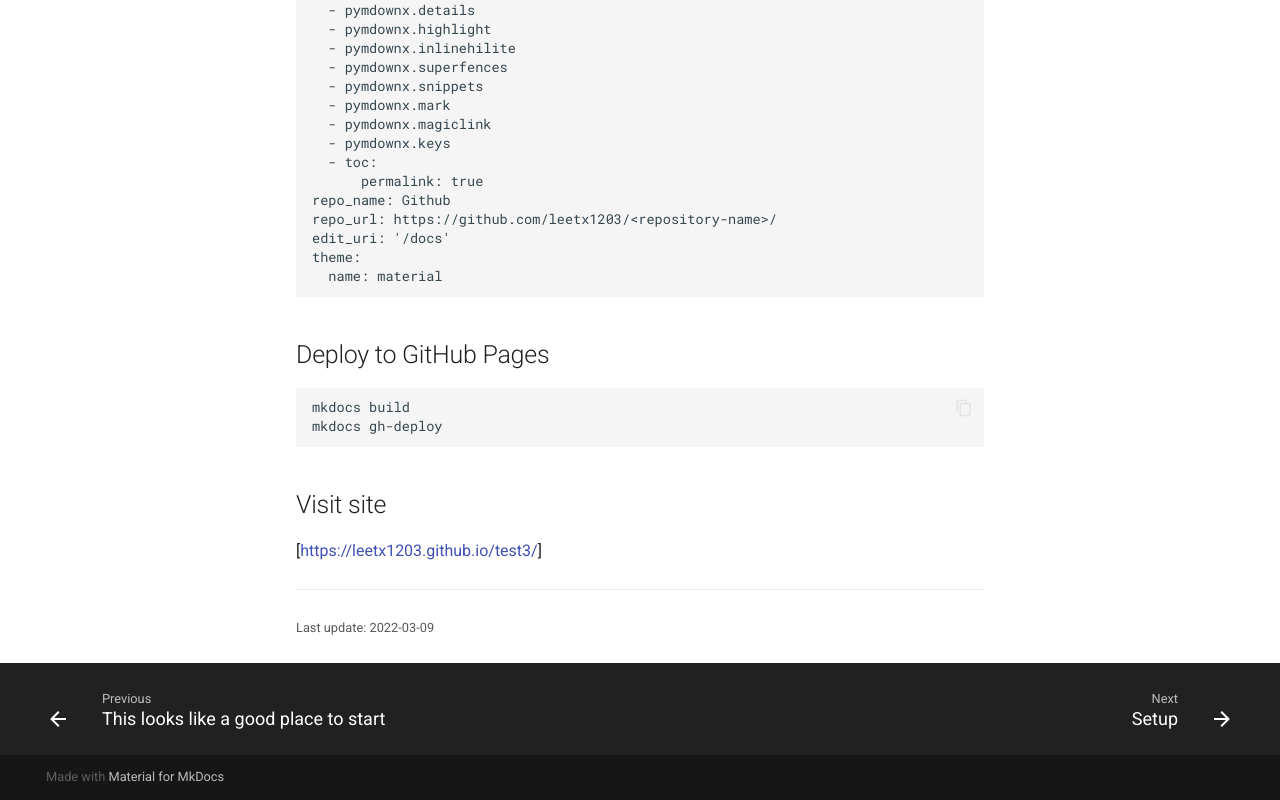
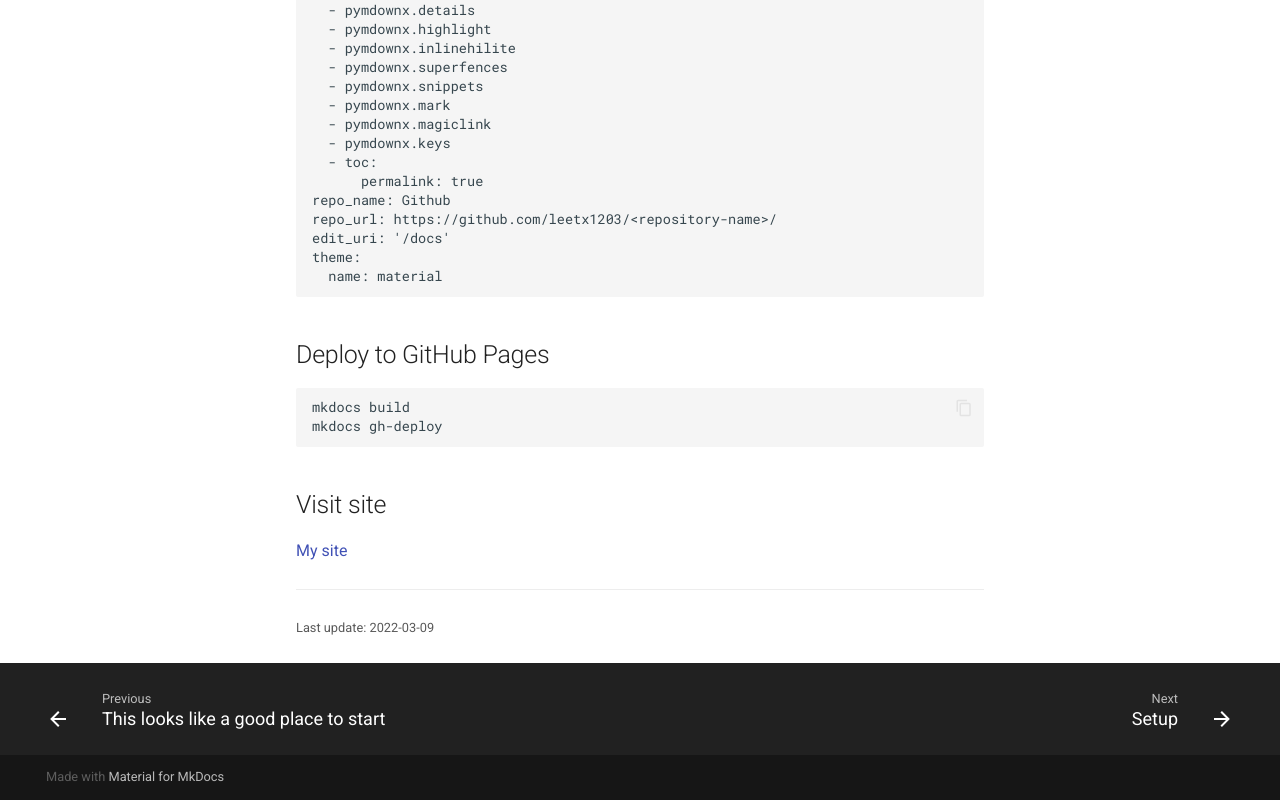
Before and after one commit to leetx1203/my_docs, a plain HTML site: page guides/mkdocs-setup/index.html in a window 1280 px wide. Shown: the part 1221-2021 px from the top of the page. Drawn offline with Linux system fonts and the light colour scheme; no server answers.

Commit message:
Deployed dd51896 with MkDocs version: 1.2.3

```diff
--- a/guides/mkdocs-setup/index.html
+++ b/guides/mkdocs-setup/index.html
@@ -562,7 +562,7 @@ theme:
 mkdocs gh-deploy
 </code></pre></div>
 <h2 id="visit-site">Visit site<a class="headerlink" href="#visit-site" title="Permanent link">&para;</a></h2>
-<p>[<a href="https://leetx1203.github.io/test3/">https://leetx1203.github.io/test3/</a>]</p>
+<p><a href="https://leetx1203.github.io/test3/">My site</a></p>
 
   <hr>
 <div class="md-source-file">
```
Also changed, not shown: search/search_index.json (+1 -1 lines), 2 other files.
